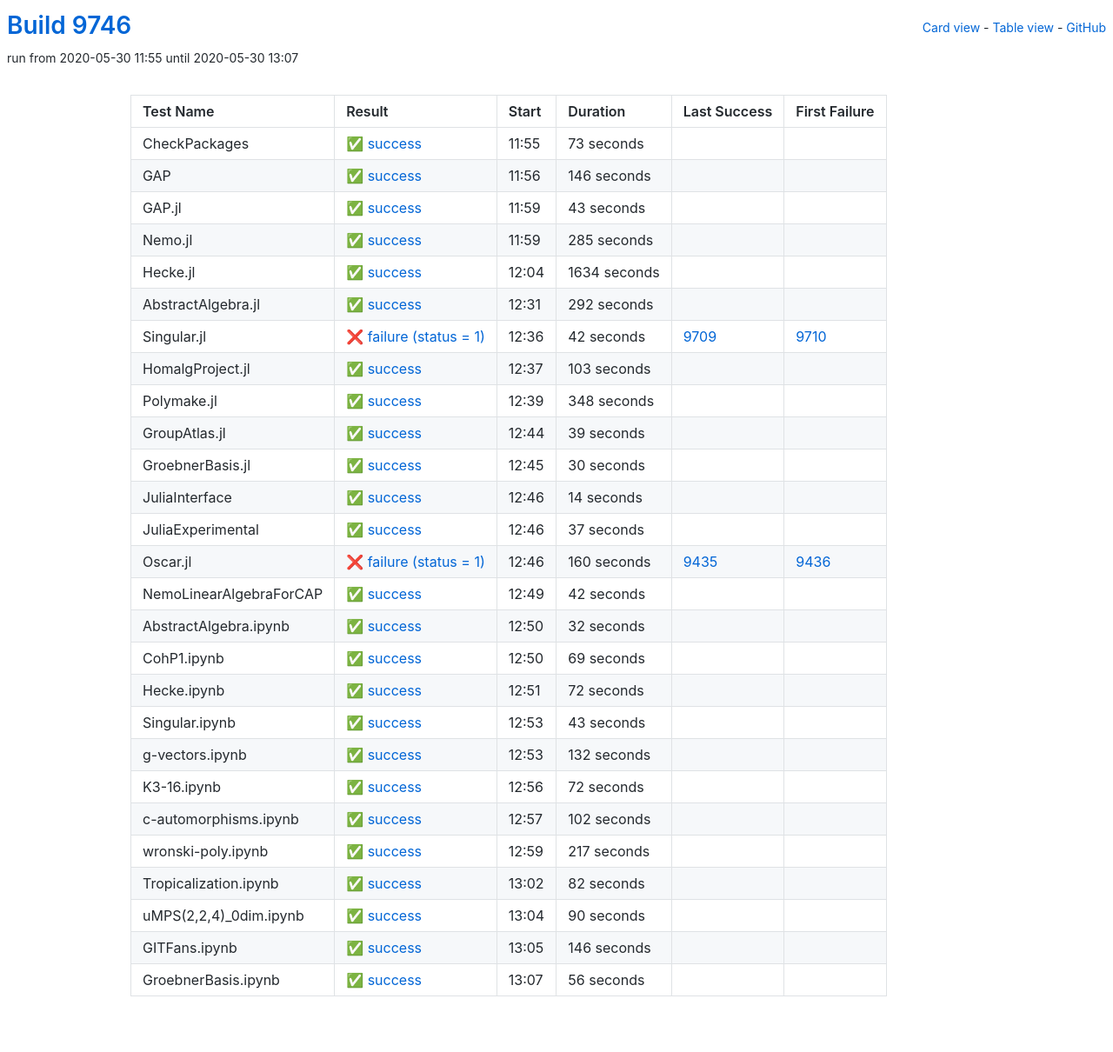
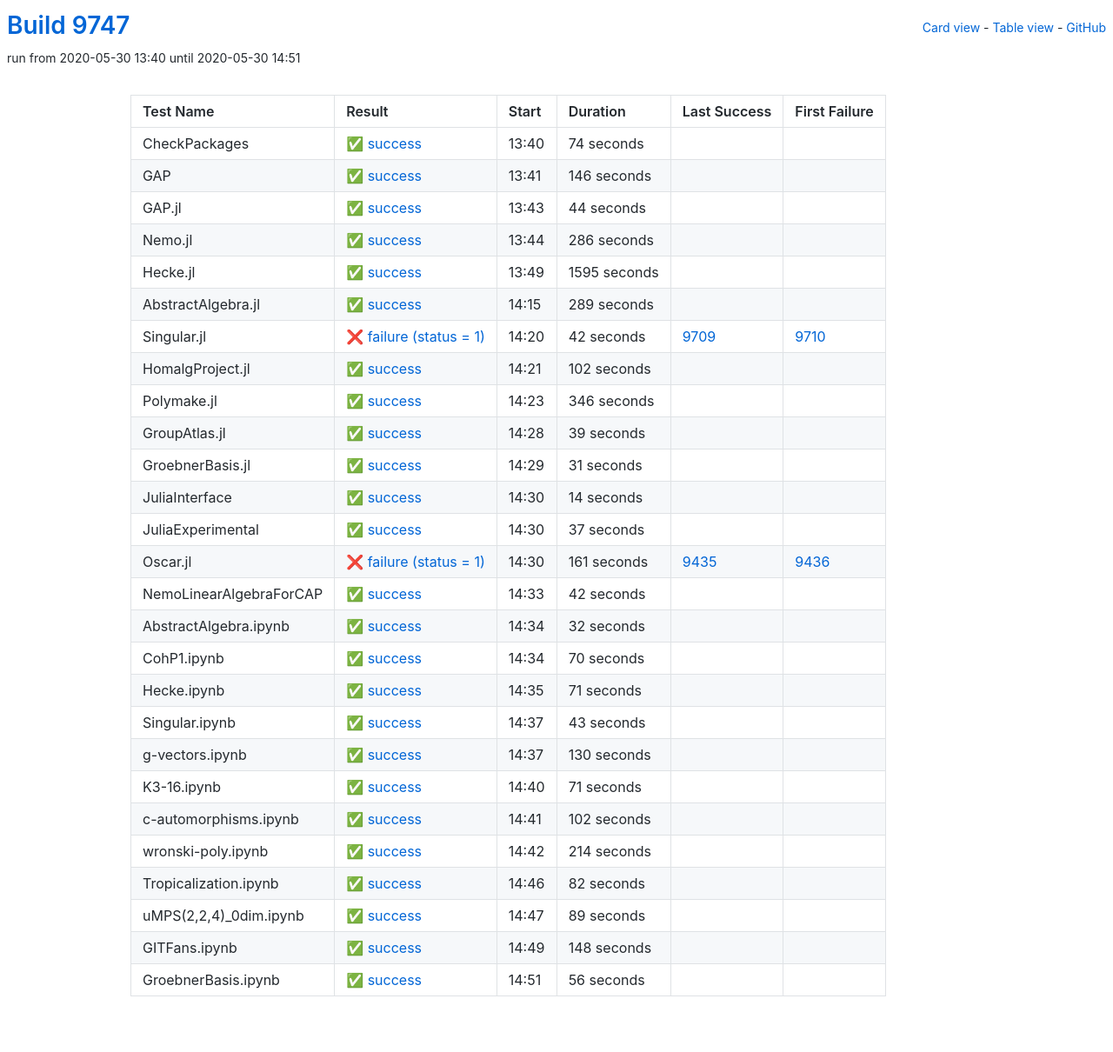
Before and after one commit to oscar-system/oscar-ci-status, a Jekyll site: the page built from table.html, in a window 1280 px wide. Shown: the whole page at 87% size. Built offline with Jekyll 4.4.1, drawn with Linux system fonts in a browser that asks for light colours.

Commit message:
Build 9747

```diff
--- a/_data/ci.yml
+++ b/_data/ci.yml
@@ -1,17 +1,17 @@
-build: 9746
-build_url: https://oscarci.mathematik.uni-kl.de/job/oscar/9746/
+build: 9747
+build_url: https://oscarci.mathematik.uni-kl.de/job/oscar/9747/
 job: oscar
 tests:
-- duration: 73
+- duration: 74
   exitcode: 0
   first_failure: false
   first_failure_url: null
   id: checkpackages
   last_success: false
   last_success_url: null
-  log: https://oscarci.mathematik.uni-kl.de/job/oscar/9746/artifact/logs/build-9746/CheckPackages.log
+  log: https://oscarci.mathematik.uni-kl.de/job/oscar/9747/artifact/logs/build-9747/CheckPackages.log
   name: CheckPackages
-  start: 2020-05-30 11:55
+  start: 2020-05-30 13:40
   status: success
   success: true
 - duration: 146
@@ -21,57 +21,57 @@
   id: gap
   last_success: false
   last_success_url: null
-  log: https://oscarci.mathematik.uni-kl.de/job/oscar/9746/artifact/logs/build-9746/GAP.log
+  log: https://oscarci.mathematik.uni-kl.de/job/oscar/9747/artifact/logs/build-9747/GAP.log
   name: GAP
-  start: 2020-05-30 11:56
+  start: 2020-05-30 13:41
   status: success
   success: true
-- duration: 43
+- duration: 44
   exitcode: 0
   first_failure: false
   first_failure_url: null
   id: gap-jl
   last_success: false
   last_success_url: null
-  log: https://oscarci.mathematik.uni-kl.de/job/oscar/9746/artifact/logs/build-9746/GAP.jl.log
+  log: https://oscarci.mathematik.uni-kl.de/job/oscar/9747/artifact/logs/build-9747/GAP.jl.log
   name: GAP.jl
-  start: 2020-05-30 11:59
+  start: 2020-05-30 13:43
   status: success
   success: true
-- duration: 285
+- duration: 286
   exitcode: 0
   first_failure: false
   first_failure_url: null
   id: nemo-jl
   last_success: false
   last_success_url: null
-  log: https://oscarci.mathematik.uni-kl.de/job/oscar/9746/artifact/logs/build-9746/Nemo.jl.log
+  log: https://oscarci.mathematik.uni-kl.de/job/oscar/9747/artifact/logs/build-9747/Nemo.jl.log
   name: Nemo.jl
-  start: 2020-05-30 11:59
+  start: 2020-05-30 13:44
   status: success
   success: true
-- duration: 1634
+- duration: 1595
   exitcode: 0
   first_failure: false
   first_failure_url: null
   id: hecke-jl
   last_success: false
   last_success_url: null
-  log: https://oscarci.mathematik.uni-kl.de/job/oscar/9746/artifact/logs/build-9746/Hecke.jl.log
+  log: https://oscarci.mathematik.uni-kl.de/job/oscar/9747/artifact/logs/build-9747/Hecke.jl.log
   name: Hecke.jl
-  start: 2020-05-30 12:04
+  start: 2020-05-30 13:49
   status: success
   success: true
-- duration: 292
+- duration: 289
   exitcode: 0
   first_failure: false
   first_failure_url: null
   id: abstractalgebra-jl
   last_success: false
   last_success_url: null
-  log: https://oscarci.mathematik.uni-kl.de/job/oscar/9746/artifact/logs/build-9746/AbstractAlgebra.jl.log
+  log: https://oscarci.mathematik.uni-kl.de/job/oscar/9747/artifact/logs/build-9747/AbstractAlgebra.jl.log
   name: AbstractAlgebra.jl
-  start: 2020-05-30 12:31
+  start: 2020-05-30 14:15
   status: success
   success: true
 - duration: 42
@@ -81,33 +81,33 @@
   id: singular-jl
   last_success: 9709
   last_success_url: https://oscarci.mathematik.uni-kl.de/job/oscar/9709/
-  log: https://oscarci.mathematik.uni-kl.de/job/oscar/9746/artifact/logs/build-9746/Singular.jl.log
+  log: https://oscarci.mathematik.uni-kl.de/job/oscar/9747/artifact/logs/build-9747/Singular.jl.log
   name: Singular.jl
-  start: 2020-05-30 12:36
+  start: 2020-05-30 14:20
   status: failure
   success: false
-- duration: 103
+- duration: 102
   exitcode: 0
   first_failure: false
   first_failure_url: null
   id: homalgproject-jl
   last_success: false
   last_success_url: null
-  log: https://oscarci.mathematik.uni-kl.de/job/oscar/9746/artifact/logs/build-9746/HomalgProject.jl.log
+  log: https://oscarci.mathematik.uni-kl.de/job/oscar/9747/artifact/logs/build-9747/HomalgProject.jl.log
   name: HomalgProject.jl
-  start: 2020-05-30 12:37
+  start: 2020-05-30 14:21
   status: success
   success: true
-- duration: 348
+- duration: 346
   exitcode: 0
   first_failure: false
   first_failure_url: null
   id: polymake-jl
   last_success: false
   last_success_url: null
-  log: https://oscarci.mathematik.uni-kl.de/job/oscar/9746/artifact/logs/build-9746/Polymake.jl.log
+  log: https://oscarci.mathematik.uni-kl.de/job/oscar/9747/artifact/logs/build-9747/Polymake.jl.log
   name: Polymake.jl
-  start: 2020-05-30 12:39
+  start: 2020-05-30 14:23
   status: success
   success: true
 - duration: 39
@@ -117,21 +117,21 @@
   id: groupatlas-jl
   last_success: false
   last_success_url: null
-  log: https://oscarci.mathematik.uni-kl.de/job/oscar/9746/artifact/logs/build-9746/GroupAtlas.jl.log
+  log: https://oscarci.mathematik.uni-kl.de/job/oscar/9747/artifact/logs/build-9747/GroupAtlas.jl.log
   name: GroupAtlas.jl
-  start: 2020-05-30 12:44
+  start: 2020-05-30 14:28
   status: success
   success: true
-- duration: 30
+- duration: 31
   exitcode: 0
   first_failure: false
   first_failure_url: null
   id: groebnerbasis-jl
   last_success: false
   last_success_url: null
-  log: https://oscarci.mathematik.uni-kl.de/job/oscar/9746/artifact/logs/build-9746/GroebnerBasis.jl.log
+  log: https://oscarci.mathematik.uni-kl.de/job/oscar/9747/artifact/logs/build-9747/GroebnerBasis.jl.log
   name: GroebnerBasis.jl
-  start: 2020-05-30 12:45
+  start: 2020-05-30 14:29
   status: success
   success: true
 - duration: 14
@@ -141,9 +141,9 @@
   id: juliainterface
   last_success: false
   last_success_url: null
-  log: https://oscarci.mathematik.uni-kl.de/job/oscar/9746/artifact/logs/build-9746/JuliaInterface.log
+  log: https://oscarci.mathematik.uni-kl.de/job/oscar/9747/artifact/logs/build-9747/JuliaInterface.log
   name: JuliaInterface
-  start: 2020-05-30 12:46
+  start: 2020-05-30 14:30
   status: success
   success: true
 - duration: 37
@@ -153,21 +153,21 @@
   id: juliaexperimental
   last_success: false
   last_success_url: null
-  log: https://oscarci.mathematik.uni-kl.de/job/oscar/9746/artifact/logs/build-9746/JuliaExperimental.log
+  log: https://oscarci.mathematik.uni-kl.de/job/oscar/9747/artifact/logs/build-9747/JuliaExperimental.log
   name: JuliaExperimental
-  start: 2020-05-30 12:46
+  start: 2020-05-30 14:30
   status: success
   success: true
-- duration: 160
+- duration: 161
   exitcode: 1
   first_failure: 9436
   first_failure_url: https://oscarci.mathematik.uni-kl.de/job/oscar/9436/
   id: oscar-jl
   last_success: 9435
   last_success_url: https://oscarci.mathematik.uni-kl.de/job/oscar/9435/
-  log: https://oscarci.mathematik.uni-kl.de/job/oscar/9746/artifact/logs/build-9746/Oscar.jl.log
+  log: https://oscarci.mathematik.uni-kl.de/job/oscar/9747/artifact/logs/build-9747/Oscar.jl.log
   name: Oscar.jl
-  start: 2020-05-30 12:46
+  start: 2020-05-30 14:30
   status: failure
   success: false
 - duration: 42
@@ -177,9 +177,9 @@
   id: nemolinearalgebraforcap
   last_success: false
   last_success_url: null
-  log: https://oscarci.mathematik.uni-kl.de/job/oscar/9746/artifact/logs/build-9746/NemoLinearAlgebraForCAP.log
+  log: https://oscarci.mathematik.uni-kl.de/job/oscar/9747/artifact/logs/build-9747/NemoLinearAlgebraForCAP.log
   name: NemoLinearAlgebraForCAP
-  start: 2020-05-30 12:49
+  start: 2020-05-30 14:33
   status: success
   success: true
 - duration: 32
@@ -189,33 +189,33 @@
   id: abstractalgebra-ipynb
   last_success: false
   last_success_url: null
-  log: https://oscarci.mathematik.uni-kl.de/job/oscar/9746/artifact/logs/build-9746/AbstractAlgebra.ipynb.log
+  log: https://oscarci.mathematik.uni-kl.de/job/oscar/9747/artifact/logs/build-9747/AbstractAlgebra.ipynb.log
   name: AbstractAlgebra.ipynb
-  start: 2020-05-30 12:50
+  start: 2020-05-30 14:34
   status: success
   success: true
-- duration: 69
+- duration: 70
   exitcode: 0
   first_failure: false
   first_failure_url: null
   id: cohp1-ipynb
   last_success: false
   last_success_url: null
-  log: https://oscarci.mathematik.uni-kl.de/job/oscar/9746/artifact/logs/build-9746/CohP1.ipynb.log
+  log: https://oscarci.mathematik.uni-kl.de/job/oscar/9747/artifact/logs/build-9747/CohP1.ipynb.log
   name: CohP1.ipynb
-  start: 2020-05-30 12:50
+  start: 2020-05-30 14:34
   status: success
   success: true
-- duration: 72
+- duration: 71
   exitcode: 0
   first_failure: false
   first_failure_url: null
   id: hecke-ipynb
   last_success: false
   last_success_url: null
-  log: https://oscarci.mathematik.uni-kl.de/job/oscar/9746/artifact/logs/build-9746/Hecke.ipynb.log
+  log: https://oscarci.mathematik.uni-kl.de/job/oscar/9747/artifact/logs/build-9747/Hecke.ipynb.log
   name: Hecke.ipynb
-  start: 2020-05-30 12:51
+  start: 2020-05-30 14:35
   status: success
   success: true
 - duration: 43
@@ -225,33 +225,33 @@
   id: singular-ipynb
   last_success: false
   last_success_url: null
-  log: https://oscarci.mathematik.uni-kl.de/job/oscar/9746/artifact/logs/build-9746/Singular.ipynb.log
+  log: https://oscarci.mathematik.uni-kl.de/job/oscar/9747/artifact/logs/build-9747/Singular.ipynb.log
   name: Singular.ipynb
-  start: 2020-05-30 12:53
+  start: 2020-05-30 14:37
   status: success
   success: true
-- duration: 132
+- duration: 130
   exitcode: 0
   first_failure: false
   first_failure_url: null
   id: g-vectors-ipynb
   last_success: false
   last_success_url: null
-  log: https://oscarci.mathematik.uni-kl.de/job/oscar/9746/artifact/logs/build-9746/g-vectors.ipynb.log
+  log: https://oscarci.mathematik.uni-kl.de/job/oscar/9747/artifact/logs/build-9747/g-vectors.ipynb.log
   name: g-vectors.ipynb
-  start: 2020-05-30 12:53
+  start: 2020-05-30 14:37
   status: success
   success: true
-- duration: 72
+- duration: 71
   exitcode: 0
   first_failure: false
   first_failure_url: null
   id: k3-16-ipynb
   last_success: false
   last_success_url: null
-  log: https://oscarci.mathematik.uni-kl.de/job/oscar/9746/artifact/logs/build-9746/K3-16.ipynb.log
+  log: https://oscarci.mathematik.uni-kl.de/job/oscar/9747/artifact/logs/build-9747/K3-16.ipynb.log
   name: K3-16.ipynb
-  start: 2020-05-30 12:56
+  start: 2020-05-30 14:40
   status: success
   success: true
 - duration: 102
@@ -261,21 +261,21 @@
   id: c-automorphisms-ipynb
   last_success: false
   last_success_url: null
-  log: https://oscarci.mathematik.uni-kl.de/job/oscar/9746/artifact/logs/build-9746/c-automorphisms.ipynb.log
+  log: https://oscarci.mathematik.uni-kl.de/job/oscar/9747/artifact/logs/build-9747/c-automorphisms.ipynb.log
   name: c-automorphisms.ipynb
-  start: 2020-05-30 12:57
+  start: 2020-05-30 14:41
   status: success
   success: true
-- duration: 217
+- duration: 214
   exitcode: 0
   first_failure: false
   first_failure_url: null
   id: wronski-poly-ipynb
   last_success: false
   last_success_url: null
-  log: https://oscarci.mathematik.uni-kl.de/job/oscar/9746/artifact/logs/build-9746/wronski-poly.ipynb.log
+  log: https://oscarci.mathematik.uni-kl.de/job/oscar/9747/artifact/logs/build-9747/wronski-poly.ipynb.log
   name: wronski-poly.ipynb
-  start: 2020-05-30 12:59
+  start: 2020-05-30 14:42
   status: success
   success: true
 - duration: 82
@@ -285,33 +285,33 @@
   id: tropicalization-ipynb
   last_success: false
   last_success_url: null
-  log: https://oscarci.mathematik.uni-kl.de/job/oscar/9746/artifact/logs/build-9746/Tropicalization.ipynb.log
+  log: https://oscarci.mathematik.uni-kl.de/job/oscar/9747/artifact/logs/build-9747/Tropicalization.ipynb.log
   name: Tropicalization.ipynb
-  start: 2020-05-30 13:02
+  start: 2020-05-30 14:46
   status: success
   success: true
-- duration: 90
+- duration: 89
   exitcode: 0
   first_failure: false
   first_failure_url: null
   id: umps-2-2-4-0dim-ipynb
   last_success: false
   last_success_url: null
-  log: https://oscarci.mathematik.uni-kl.de/job/oscar/9746/artifact/logs/build-9746/uMPS-2-2-4-_0dim.ipynb.log
+  log: https://oscarci.mathematik.uni-kl.de/job/oscar/9747/artifact/logs/build-9747/uMPS-2-2-4-_0dim.ipynb.log
   name: uMPS(2,2,4)_0dim.ipynb
-  start: 2020-05-30 13:04
+  start: 2020-05-30 14:47
   status: success
   success: true
-- duration: 146
+- duration: 148
   exitcode: 0
   first_failure: false
   first_failure_url: null
   id: gitfans-ipynb
   last_success: false
   last_success_url: null
-  log: https://oscarci.mathematik.uni-kl.de/job/oscar/9746/artifact/logs/build-9746/GITFans.ipynb.log
+  log: https://oscarci.mathematik.uni-kl.de/job/oscar/9747/artifact/logs/build-9747/GITFans.ipynb.log
   name: GITFans.ipynb
-  start: 2020-05-30 13:05
+  start: 2020-05-30 14:49
   status: success
   success: true
 - duration: 56
@@ -321,8 +321,8 @@
   id: groebnerbasis-ipynb
   last_success: false
   last_success_url: null
-  log: https://oscarci.mathematik.uni-kl.de/job/oscar/9746/artifact/logs/build-9746/GroebnerBasis.ipynb.log
+  log: https://oscarci.mathematik.uni-kl.de/job/oscar/9747/artifact/logs/build-9747/GroebnerBasis.ipynb.log
   name: GroebnerBasis.ipynb
-  start: 2020-05-30 13:07
+  start: 2020-05-30 14:51
   status: success
   success: true
```
Also changed, not shown: README.md.
